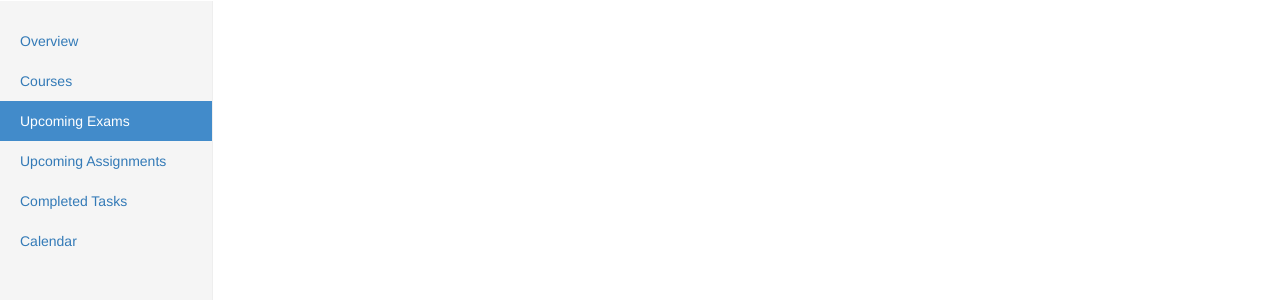
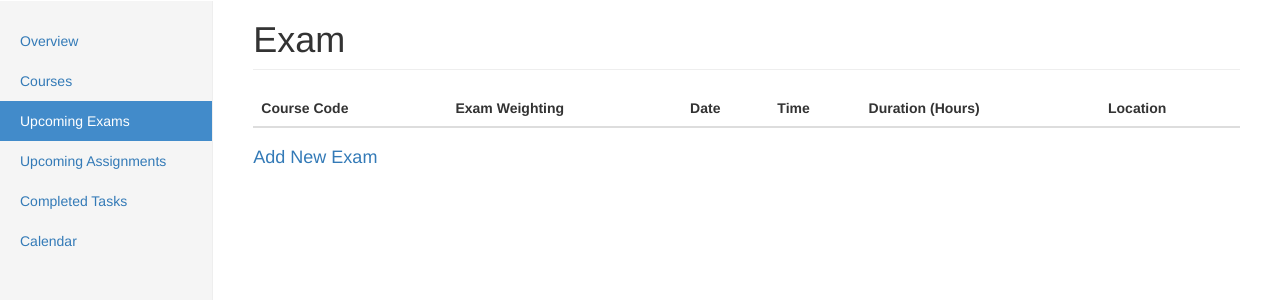
Before and after one commit to Totally-Random-Productions/COMP3613Project-2019, a Flask app: page /dashboard/exams in a window 1280 px wide. Shown: the part 50-350 px from the top of the page. Run offline with Flask 2, Linux system fonts and the light colour scheme; a user stored in the database is signed in; data comes from the database, SQL or seed files in the repository; both versions use the stored data as it was after the commit; lists and menus that the app fills with data are empty; some libraries are stand-ins or nearby versions.

Commit message:
Added buggy add Exam functionality
Modified Database datatypes,

```diff
--- a/priorityU/routes.py
+++ b/priorityU/routes.py
@@ -5,6 +5,8 @@ from flask_login import login_user, logout_user, current_user, login_required
 from priorityU import app, db, login_manager
 from priorityU.models.models import User, Tasks, Courses, Assignment, Exam
 from priorityU.models.forms import LoginForm, RegisterForm, NewCourseForm
+
+from models.forms import NewExamForm
 
 
 @login_manager.user_loader
@@ -89,6 +91,19 @@ def exams():
     user_exams = Exam.query.filter_by(user_id=current_user.get_id()).order_by(Exam.date.desc()).all() # Dominic 18/11- user exam data query
     return render_template('exams.html', exams=user_exams)
 
+@app.route('/dashboard/exams/add', methods=['GET', 'POST'])
+@login_required
+def addExam():
+    form = NewExamForm()
+    if form.validate_on_submit():  # Needs too check if course exists first
+        exam = Exam(course_code=form.course_code.data, weighting=form.weighting.data,
+                    date=form.date.data, time=form.time.data, duration=form.duration.data,
+                    user_id=current_user.get_id())
+        db.session.add(exam)
+        db.session.commit()
+        return redirect(url_for('exams'))
+    return render_template('addExam.html', form=form)
+
 @app.route('/dashboard/assignments')
 @login_required
 def assignments():
--- a/priorityU/templates/exams.html
+++ b/priorityU/templates/exams.html
@@ -49,6 +49,37 @@ Dashboard
              <li {% if request.endpoint == 'calendar' %} class="active" {% endif %} ><a href="{{url_for('calendar')}}">Calendar</a></li>
         </ul>
       </div>
+      <!-- Modified Dominic's Course listing script - Shereece 19/11 -->
+      <div class="col-sm-9 col-sm-offset-3 col-md-10 col-md-offset-2 main">
+          <h1 class="page-header">Exam</h1>
+          <table class="table table-striped table-hover">
+
+            <thead class="thead-dark">
+                <tr>
+                    <th>Course Code</th>
+                    <th>Exam Weighting</th>
+                    <th>Date</th>
+                    <th>Time</th>
+                    <th>Duration (Hours)</th>
+                    <th>Location</th>
+                </tr>
+            </thead>
+            <tbody>
+                {% for e in exams %}
+                <tr>
+                    <td>{{e.course_code}}</td>
+                    <td>{{e.weighting}}</td>
+                    <td>{{e.date}}</td>
+                    <td>{{e.time}}</td>
+                    <td>{{e.duration}}</td>
+                    <td>{{e.location}}</td>
+                </tr>
+                {% endfor %}
+            </tbody>
+          </table>
+
+          <h4><a href="{{ url_for('addExam') }}">Add New Exam</a></h4>
+      </div>
     </div>
     </div>
 {% endblock %}
--- a/priorityU/templates/login.html
+++ b/priorityU/templates/login.html
@@ -15,6 +15,7 @@ Login
 
       <form class="form-signin" method="POST" action="/login">
         <h2 class="form-signin-heading">Please Sign In</h2>
+
         {{ form.hidden_tag()}}
         {{wtf.form_field(form.username) }}
         {{wtf.form_field(form.password)}}
@@ -23,4 +24,5 @@ Login
       </form>
 
     </div> <!-- /container -->
+
 {% endblock %}
```
Also changed, not shown: priorityU/models/forms.py (+10 -1 lines), priorityU/models/models.py (+6 -2 lines), priorityU/templates/addExam.html (added, +30 -0 lines), priorityU/priorityU.db.
